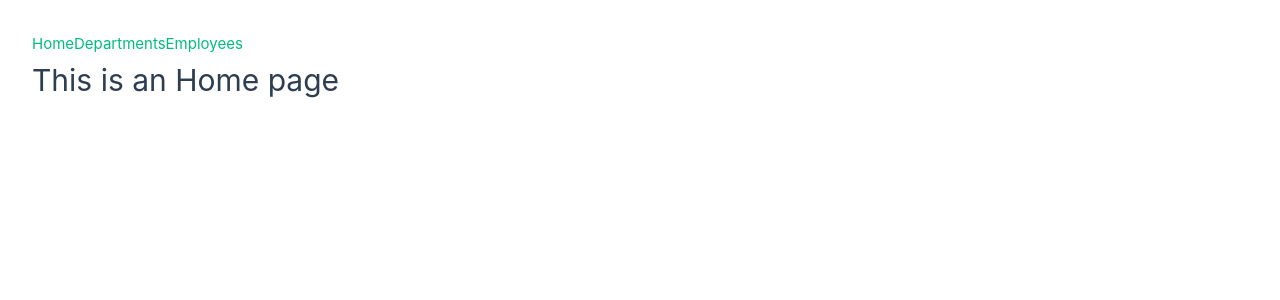
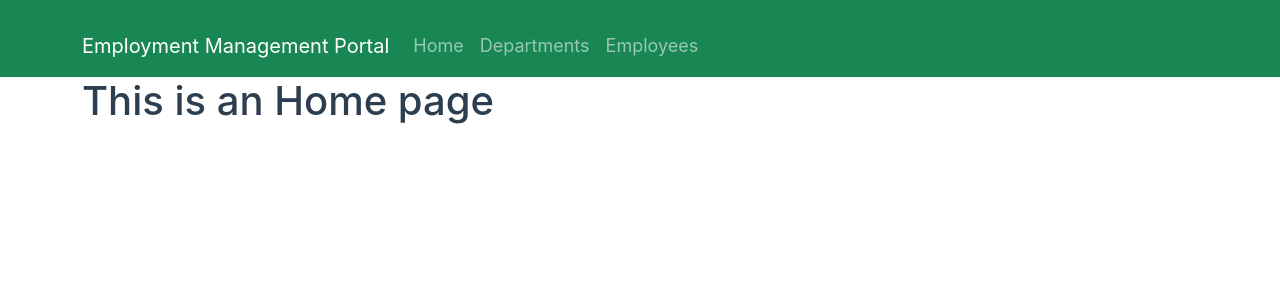
Before and after one commit to nkurudavid/emp_ui, a Vue app: page / in a window 1280 px wide. Shown: the top 300 px of the page. Built offline with nearby package versions, Linux system fonts and the light colour scheme.

Commit message:
created card component

```diff
--- a/package.json
+++ b/package.json
@@ -9,6 +9,7 @@
   },
   "dependencies": {
     "axios": "^1.3.5",
+    "bootstrap": "^5.3.0-alpha3",
     "vue": "^3.2.47",
     "vue-router": "^4.1.6"
   },
--- a/src/App.vue
+++ b/src/App.vue
@@ -1,14 +1,10 @@
 <script setup>
 import { RouterLink, RouterView } from 'vue-router'
+import Navbar from './components/Navbar.vue'
 
 </script>
 
 <template>
-  <nav>
-    <RouterLink to="/">Home</RouterLink>
-    <RouterLink to="/departments">Departments</RouterLink>
-    <RouterLink to="/employees">Employees</RouterLink>
-  </nav>
-
+  <Navbar />
   <RouterView />
 </template>
--- a/src/assets/base.css
+++ b/src/assets/base.css
@@ -67,7 +67,7 @@ body {
   line-height: 1.6;
   font-family: Inter, -apple-system, BlinkMacSystemFont, 'Segoe UI', Roboto, Oxygen, Ubuntu,
     Cantarell, 'Fira Sans', 'Droid Sans', 'Helvetica Neue', sans-serif;
-  font-size: 15px;
+  font-size: 18px;
   text-rendering: optimizeLegibility;
   -webkit-font-smoothing: antialiased;
   -moz-osx-font-smoothing: grayscale;
--- a/src/assets/main.css
+++ b/src/assets/main.css
@@ -1,22 +1 @@
 @import './base.css';
-
-#app {
-  max-width: 1280px;
-  margin: 0 auto;
-  padding: 2rem;
-
-  font-weight: normal;
-}
-
-a,
-.green {
-  text-decoration: none;
-  color: hsla(160, 100%, 37%, 1);
-  transition: 0.4s;
-}
-
-@media (hover: hover) {
-  a:hover {
-    background-color: hsla(160, 100%, 37%, 0.2);
-  }
-}
--- a/src/components/Navbar.vue
+++ b/src/components/Navbar.vue
@@ -1,48 +1,24 @@
 <template>
-    <section class="ftco-section">
-        <div class="container">
-            <div class="row justify-content-center">
-                <div class="col-md-6 text-center mb-5">
-                    <h2 class="heading-section">Website menu #05</h2>
-                </div>
+    <nav class="navbar navbar-expand-lg bg-success navbar-dark">
+        <div class="container container-fluid pt-3">
+            <a class="navbar-brand" href="/">Employment Management Portal</a>
+            <button class="navbar-toggler" type="button" data-bs-toggle="collapse" data-bs-target="#navbarScroll"
+                aria-controls="navbarScroll" aria-expanded="false" aria-label="Toggle navigation">
+                <span class="navbar-toggler-icon"></span>
+            </button>
+            <div class="collapse navbar-collapse" id="navbarScroll">
+                <ul class="navbar-nav me-auto my-2 my-lg-0 navbar-nav-scroll" style="--bs-scroll-height: 100px;">
+                    <li class="nav-item">
+                        <RouterLink :class="'nav-link'" to="/">Home</RouterLink>
+                    </li>
+                    <li class="nav-item">
+                        <RouterLink :class="'nav-link'" to="/departments">Departments</RouterLink>
+                    </li>
+                    <li class="nav-item">
+                        <RouterLink :class="'nav-link'" to="/employees">Employees</RouterLink>
+                    </li>
+                </ul>
             </div>
         </div>
-        <div class="container">
-            <nav class="navbar navbar-expand-lg ftco_navbar ftco-navbar-light" id="ftco-navbar">
-                <div class="container">
-                    <a class="navbar-brand" href="index.html">Logo</a>
-                    <button class="navbar-toggler" type="button" data-toggle="collapse" data-target="#ftco-nav"
-                        aria-controls="ftco-nav" aria-expanded="false" aria-label="Toggle navigation">
-                        <span class="fa fa-bars"></span> Menu
-                    </button>
-                    <div class="collapse navbar-collapse" id="ftco-nav">
-                        <ul class="navbar-nav ml-auto mr-md-3">
-                            <li class="nav-item active"><a href="#" class="nav-link">Home</a></li>
-                            <li class="nav-item"><a href="#" class="nav-link">Accessories</a></li>
-                            <li class="nav-item"><a href="#" class="nav-link">Shop</a></li>
-                            <li class="nav-item"><a href="#" class="nav-link">Products</a></li>
-                            <li class="nav-item"><a href="#" class="nav-link">Contact</a></li>
-                            <li class="dropdown nav-item d-md-flex align-items-center">
-                                <a href="#"
-                                    class="dropdown-toggle nav-link d-flex align-items-center justify-content-center icon-cart p-0"
-                                    id="dropdown04" data-toggle="dropdown" aria-expanded="false">
-                                    <i class="fa fa-shopping-cart"></i>
-                                    <b class="caret"></b>
-                                </a>
-                                <div class="dropdown-menu dropdown-menu-right" aria-labelledby="dropdown04">
-                                    <a href="#" class="dropdown-item">Action</a>
-                                    <a href="#" class="dropdown-item">Another action</a>
-                                    <a href="#" class="dropdown-item">Something else here</a>
-                                    <div class="dropdown-divider"></div>
-                                    <a href="#" class="dropdown-item">Separated link</a>
-                                    <div class="dropdown-divider"></div>
-                                    <a href="#" class="dropdown-item">One more separated link</a>
-                                </div>
-                            </li>
-                        </ul>
-                    </div>
-                </div>
-            </nav>
-
-        </div>
-</section></template>
+    </nav>
+</template>
--- a/src/main.js
+++ b/src/main.js
@@ -2,9 +2,13 @@ import { createApp } from 'vue'
 import App from './App.vue'
 import router from './router'
 
-import './assets/main.css'
 import './assets/js/variables'
 import '../node_modules/axios/dist/axios.min'
+import '../node_modules/bootstrap/dist/css/bootstrap.css'
+import '../node_modules/bootstrap/dist/js/bootstrap.bundle'
+import './assets/main.css'
+
+
 
 const app = createApp(App)
 
```
Also changed, not shown: src/components/Card.vue (added, +24 -0 lines), 1 other file (tests, documents, lock files or other folders).
